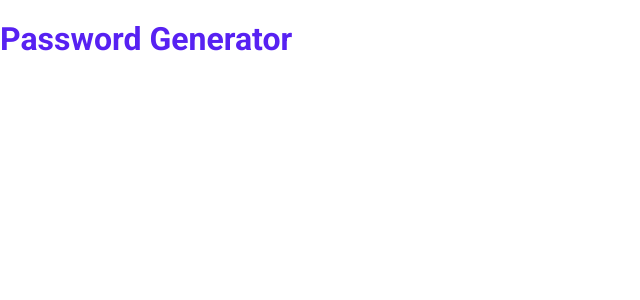
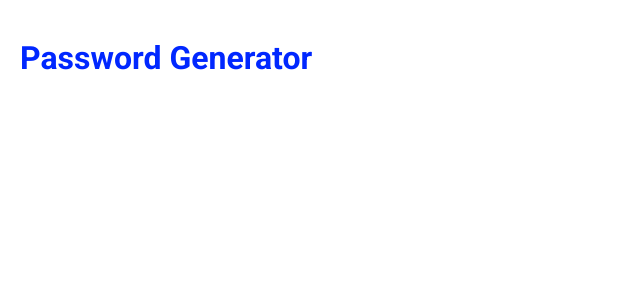
Before and after one commit to eriksleziona/INVO_Password_Generator, a React (Vite) app: page / in a window 1280 px wide. Shown: the top 300 px of the page, without its empty margins (0-640 px from the left). Built offline with nearby package versions, Linux system fonts and the light colour scheme.

Commit message:
Setting up Css Variables. initial Form component

```diff
--- a/src/global-styles/styles/root.scss
+++ b/src/global-styles/styles/root.scss
@@ -3,6 +3,20 @@
 /// For examples see Material Design color system: https://m2.material.io/design/color/the-color-system.html
 
 :root {
-    --color-primary: #5721f2;
-    --color-on-surface: #000;
+  --color-primary: #0027ff;
+  --color-on-surface: #000;
+  --color-white: #ffffff;
+  --color-stroke: #cecece;
+  --color-body: #808080;
+  --color-black: #22232e;
+  --color-grey: #f7f7f7;
+  --color-red: #ff3a3a;
+  --color-yellow: #ffc225;
+  --color-green: #30bf19;
+
+  --border-rounding: 12px
+  --stoke: 1px
+  --line-height: 140%;
+  --letter-spacing: -0.02em;
+
 }
--- a/src/modules/HomeModule/components/Title/Title.style.scss
+++ b/src/modules/HomeModule/components/Title/Title.style.scss
@@ -0,0 +1,5 @@
+.title-container {
+  & &__title {
+    margin: 0;
+  }
+}
--- a/src/modules/HomeModule/components/Title/Title.tsx
+++ b/src/modules/HomeModule/components/Title/Title.tsx
@@ -1,5 +1,7 @@
 import * as React from "react";
 import { ITitleProps } from "./Title.types";
+import "./Title.style.scss";
+
 export const Title: React.FC<ITitleProps> = ({ msg }) => {
   return (
     <div className="title-container">
--- a/src/modules/HomeModule/pages/HomePage/HomePage.scss
+++ b/src/modules/HomeModule/pages/HomePage/HomePage.scss
@@ -0,0 +1,8 @@
+.home-container {
+  max-width: 480px;
+  width: 100%;
+
+  & &__wrapper {
+    padding: 40px 20px 38px 20px;
+  }
+}
--- a/src/modules/HomeModule/pages/HomePage/HomePage.tsx
+++ b/src/modules/HomeModule/pages/HomePage/HomePage.tsx
@@ -5,7 +5,9 @@ import { Title } from "../../components";
 export const HomePage: React.FC = () => {
   return (
     <main className="home-container">
-      <Title msg="Password Generator" />
+      <div className="home-container__wrapper">
+        <Title msg="Password Generator" />
+      </div>
     </main>
   );
 };
```
Also changed, not shown: src/modules/HomeModule/components/Form/Form.styles.scss (added), src/modules/HomeModule/components/Form/Form.tsx (added), src/modules/HomeModule/components/Form/Form.types.ts (added).
